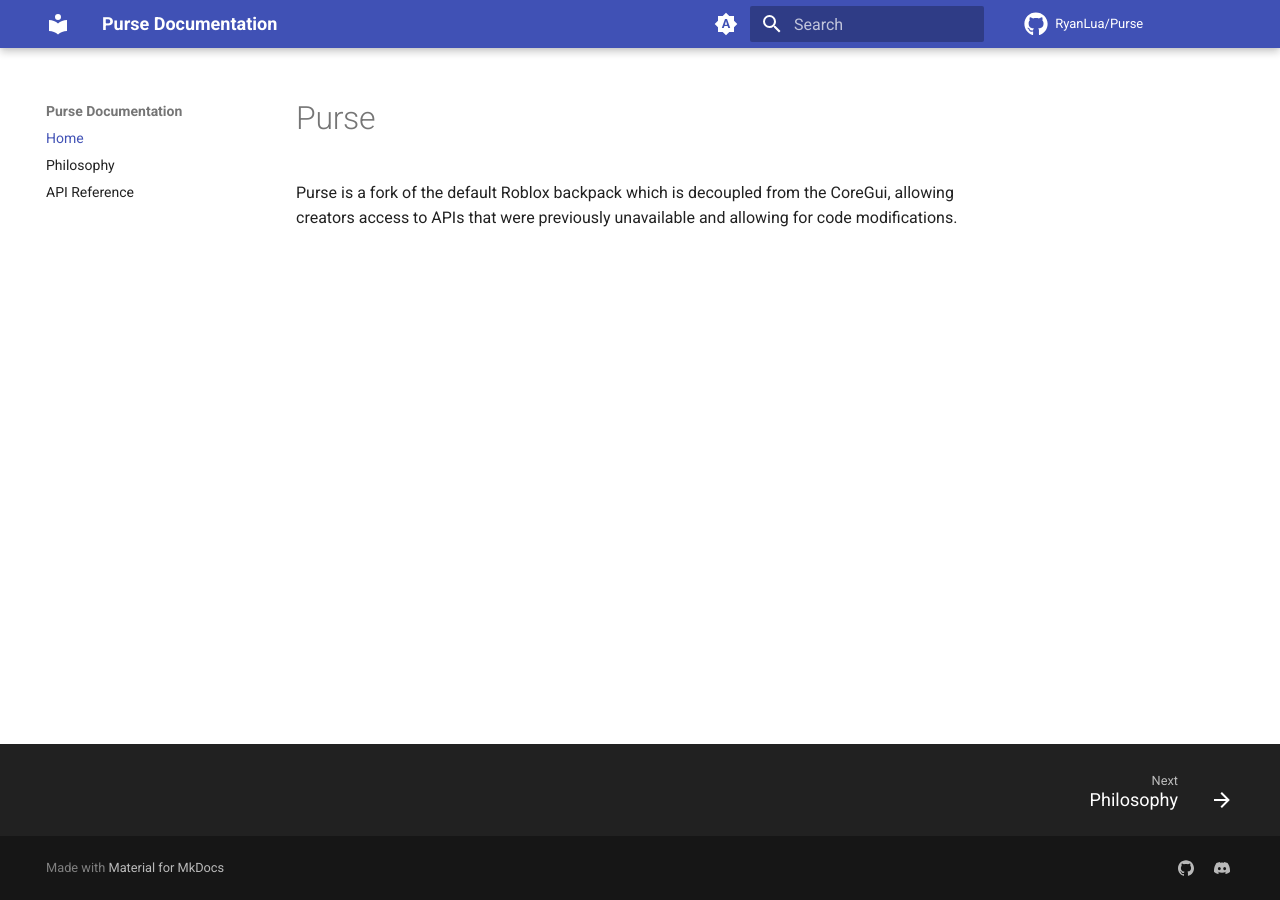
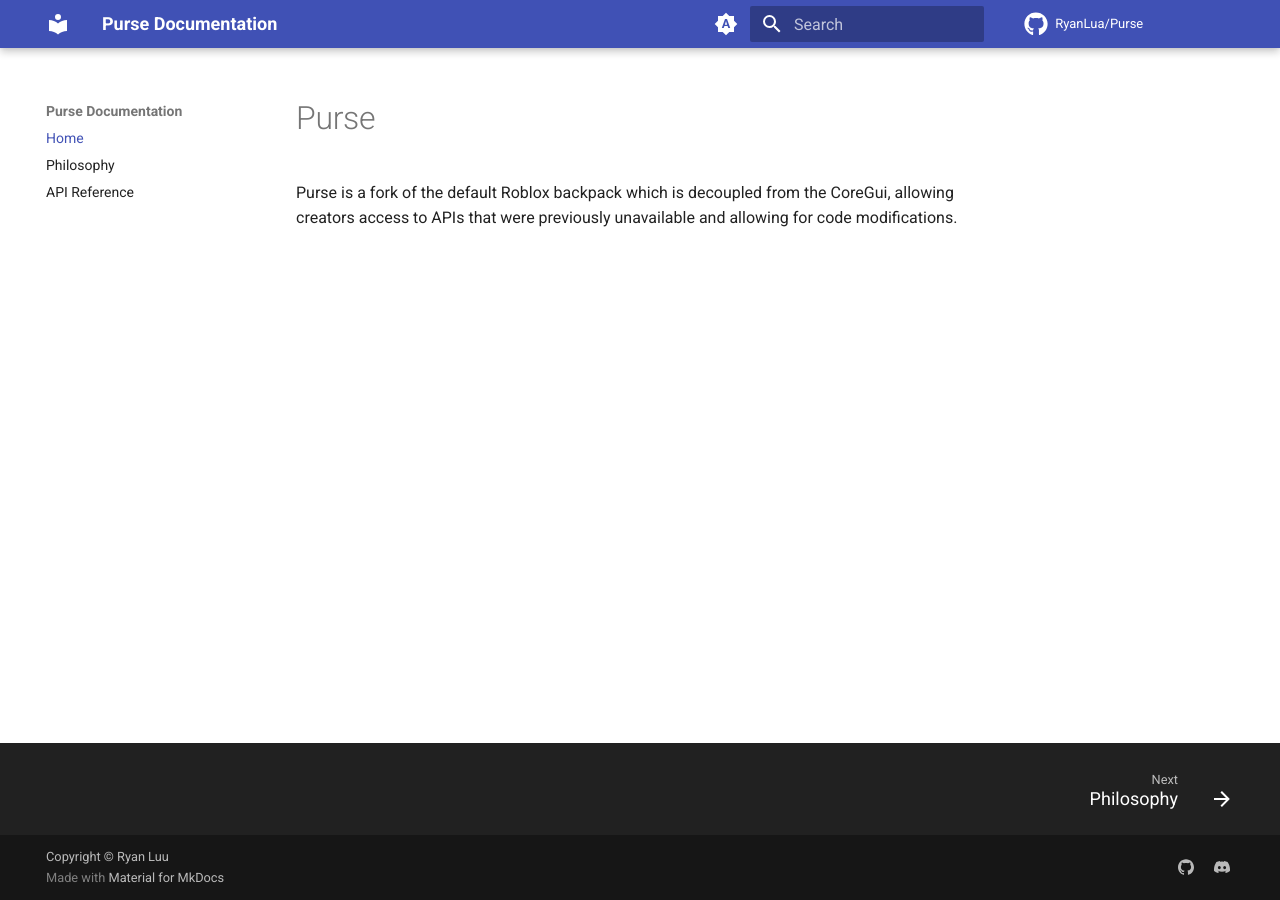
Before and after one commit to RyanLua/Purse, an MkDocs documentation site: the page built from docs/index.md, in a window 1280 px wide. Built offline with MkDocs 1.6.1 and Material for MkDocs 9.7.7, drawn with Linux system fonts in a browser that asks for light colours; comment, search, counter and statistics services are not loaded.

Commit message:
Add copyright
Signed-off-by: GitHub <noreply@github.com>

```diff
--- a/mkdocs.yml
+++ b/mkdocs.yml
@@ -2,6 +2,8 @@
 site_url: https://ryanlua.github.io/Purse/
 repo_name: RyanLua/Purse
 repo_url: https://github.com/RyanLua/Purse
+
+copyright: Copyright &copy; Ryan Luu
 
 theme:
   name: material
```
